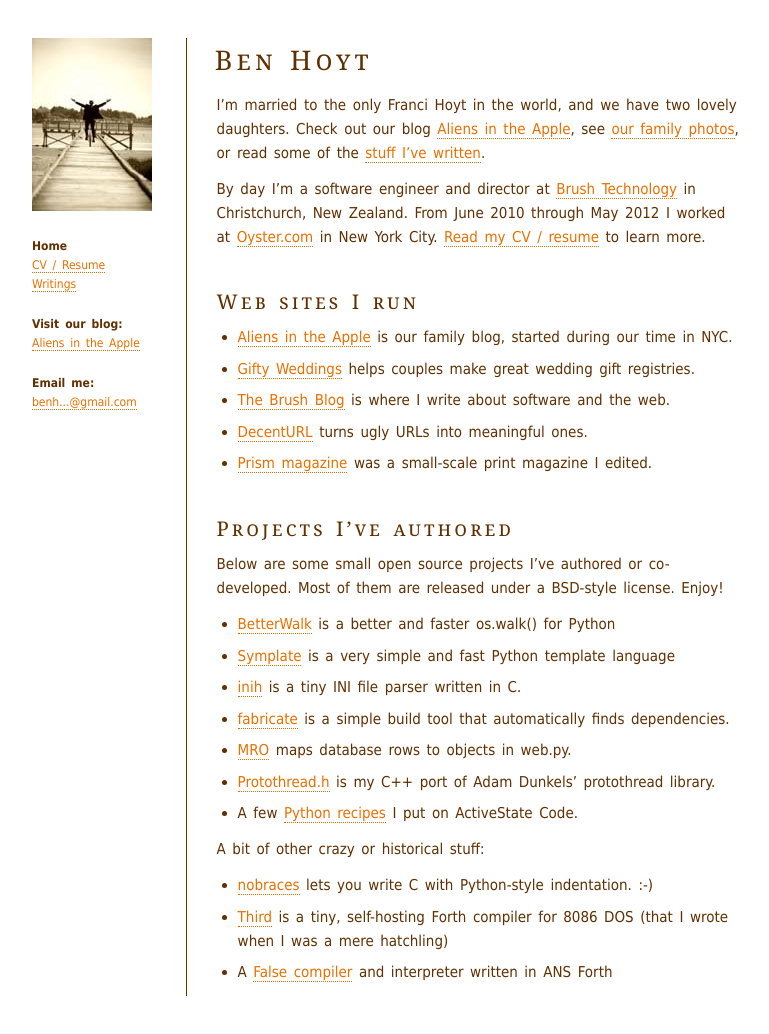
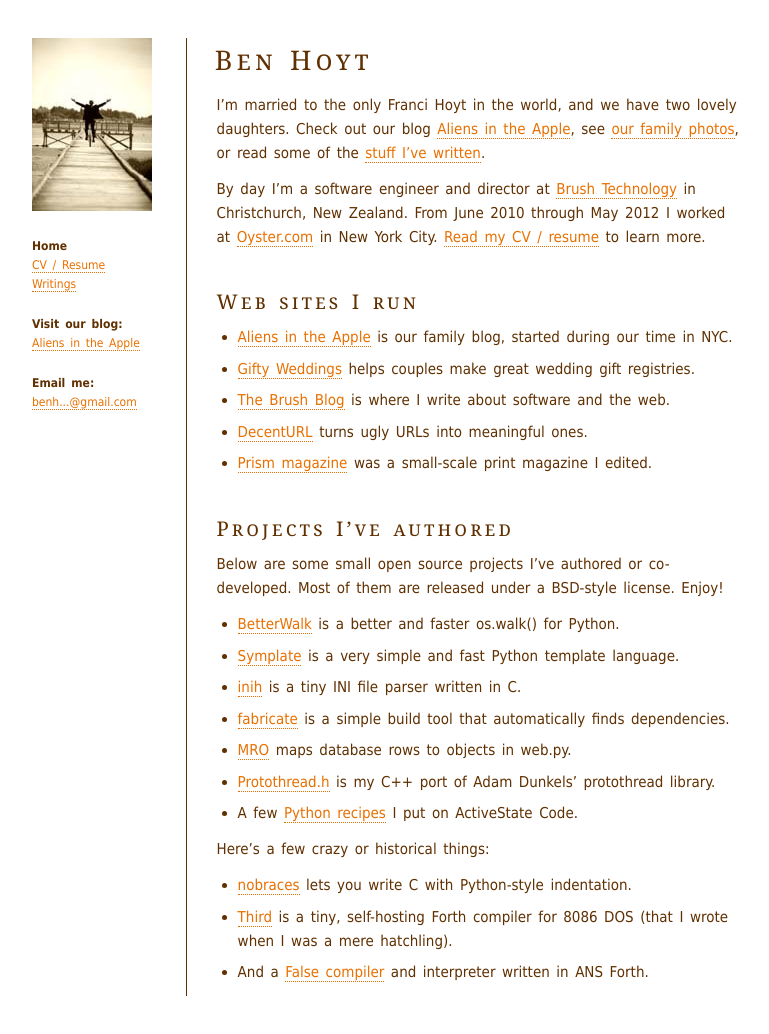
Before and after one commit to benhoyt/benhoyt.github.com, a Jekyll site: the page built from index.html, in a window 1280 px wide. Shown: the whole page, without its empty margins (248-1017 px from the left). Built offline with Jekyll 4.4.1, drawn with Linux system fonts in a browser that asks for light colours.

Commit message:
More tweaks to projects

```diff
--- a/index.html
+++ b/index.html
@@ -24,8 +24,8 @@
 <p>Below are some small open source projects I&rsquo;ve authored or co-developed. Most of them are released under a BSD-style license. Enjoy!</p>
 
 <ul>
- <li><a href='https://github.com/benhoyt/betterwalk#readme'>BetterWalk</a> is a better and faster os.walk() for Python</li>
- <li><a href='https://github.com/benhoyt/symplate#readme'>Symplate</a> is a very simple and fast Python template language</li>
+ <li><a href='https://github.com/benhoyt/betterwalk#readme'>BetterWalk</a> is a better and faster os.walk() for Python.</li>
+ <li><a href='https://github.com/benhoyt/symplate#readme'>Symplate</a> is a very simple and fast Python template language.</li>
  <li><a href='http://code.google.com/p/inih/'>inih</a> is a tiny INI file parser written in C.</li>
  <li><a href='http://code.google.com/p/fabricate/'>fabricate</a> is a simple build tool that automatically finds dependencies.</li>
  <li><a href='http://blog.brush.co.nz/2010/01/mro/'>MRO</a> maps database rows to objects in web.py.</li>
@@ -33,10 +33,10 @@
  <li>A few <a href='http://code.activestate.com/recipes/users/4170919/'>Python recipes</a> I put on ActiveState Code.</li>
 </ul>
 
-<p>A bit of other crazy or historical stuff:</p>
+<p>Here&rsquo;s a few crazy or historical things:</p>
 
 <ul>
- <li><a href='http://blog.brush.co.nz/2007/09/nobraces/'>nobraces</a> lets you write C with Python-style indentation. :-)</li>
- <li><a href='https://github.com/benhoyt/third#readme'>Third</a> is a tiny, self-hosting Forth compiler for 8086 DOS (that I wrote when I was a mere hatchling)</li>
- <li>A <a href='https://github.com/benhoyt/false-forth#readme'>False compiler</a> and interpreter written in ANS Forth</li>
+ <li><a href='http://blog.brush.co.nz/2007/09/nobraces/'>nobraces</a> lets you write C with Python-style indentation.</li>
+ <li><a href='https://github.com/benhoyt/third#readme'>Third</a> is a tiny, self-hosting Forth compiler for 8086 DOS (that I wrote when I was a mere hatchling).</li>
+ <li>And a <a href='https://github.com/benhoyt/false-forth#readme'>False compiler</a> and interpreter written in ANS Forth.</li>
 </ul>
```
